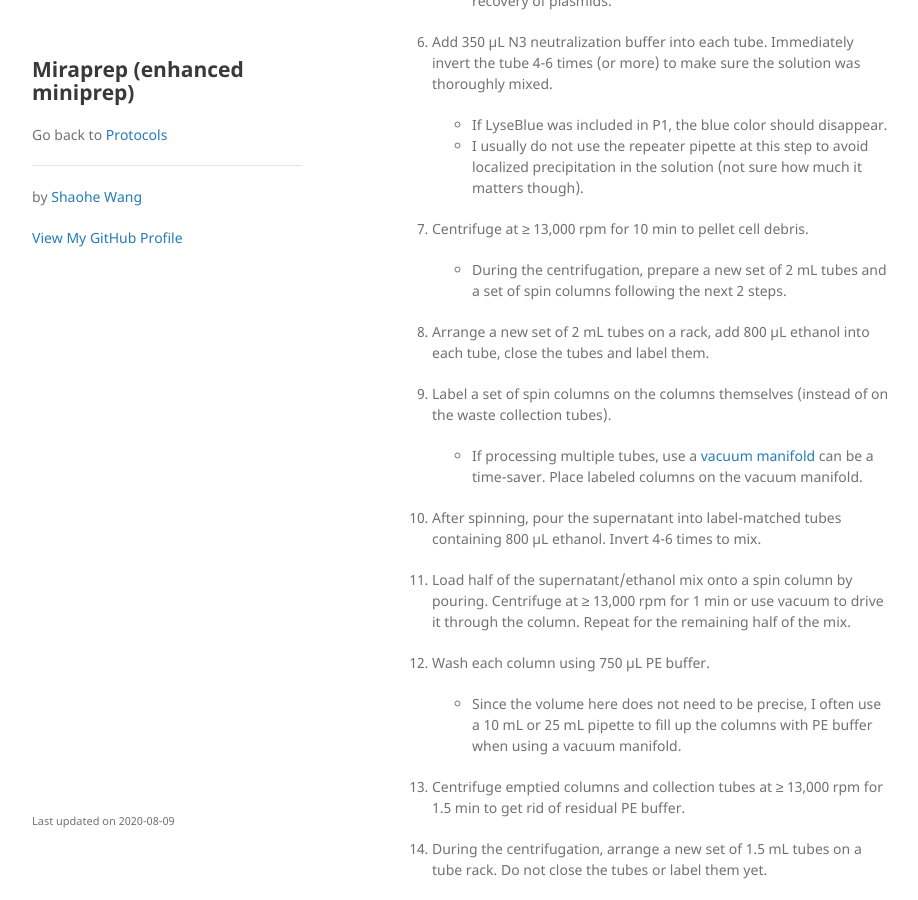
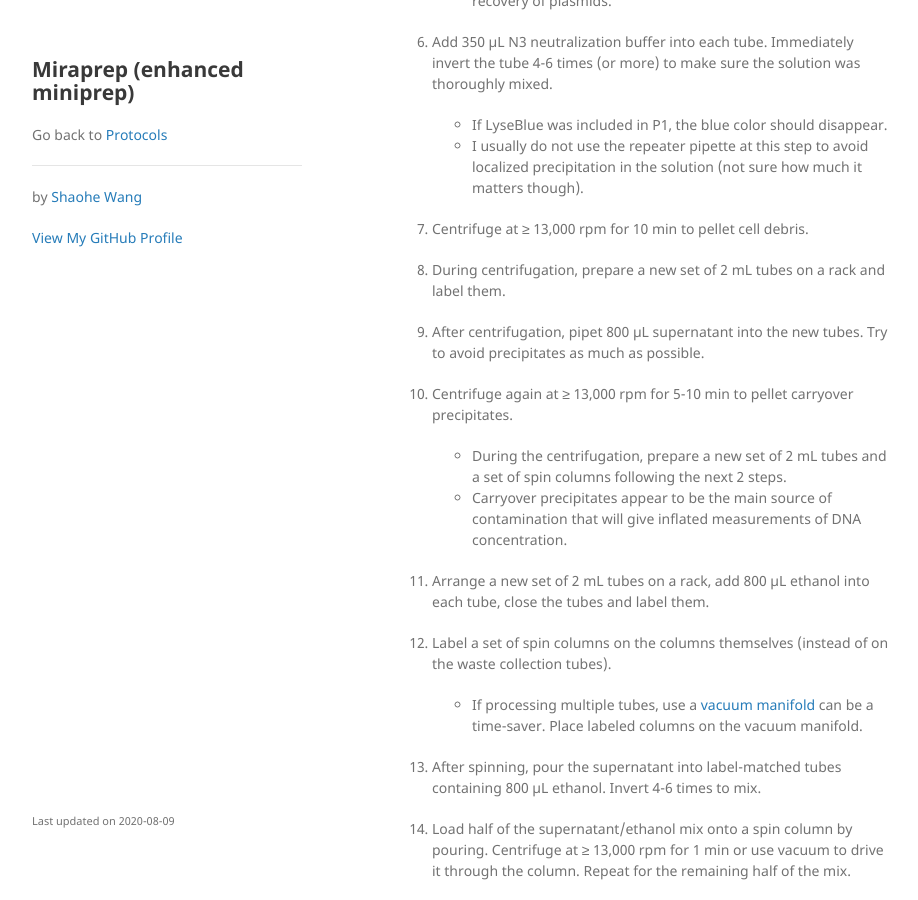
Before and after one commit to snownontrace/snownontrace.github.io, a Jekyll site: the page built from miraprep.md, in a window 1280 px wide and 900 px high, scrolled down 1184 px. Shown: the whole window, without its empty margins (178-1096 px from the left). Built offline with Jekyll 4.4.1, drawn with Linux system fonts in a browser that asks for light colours.

Commit message:
updated miraprep protocol

```diff
--- a/miraprep.md
+++ b/miraprep.md
@@ -42,7 +42,14 @@ We usually use the [Qiagen miniprep kit](https://www.qiagen.com/us/products/top-
 
 1. Centrifuge at ≥ 13,000 rpm for 10 min to pellet cell debris.
 
+1. During centrifugation, prepare a new set of 2 mL tubes on a rack and label them.
+
+1. After centrifugation, pipet 800 µL supernatant into the new tubes. Try to avoid precipitates as much as possible.
+
+1. Centrifuge again at ≥ 13,000 rpm for 5-10 min to pellet carryover precipitates.
+
     - During the centrifugation, prepare a new set of 2 mL tubes and a set of spin columns following the next 2 steps.
+    - Carryover precipitates appear to be the main source of contamination that will give inflated measurements of DNA concentration.
 
 1. Arrange a new set of 2 mL tubes on a rack, add 800 µL ethanol into each tube, close the tubes and label them.
 
```
